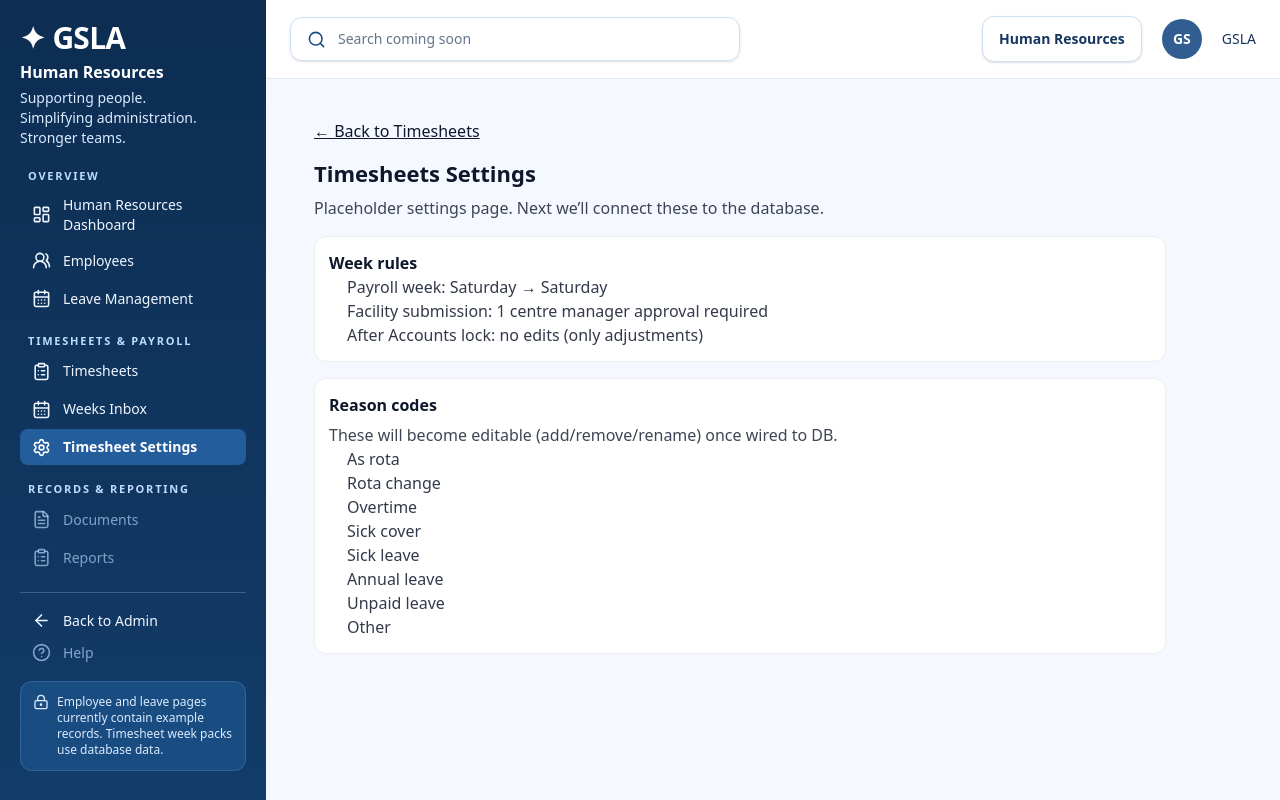
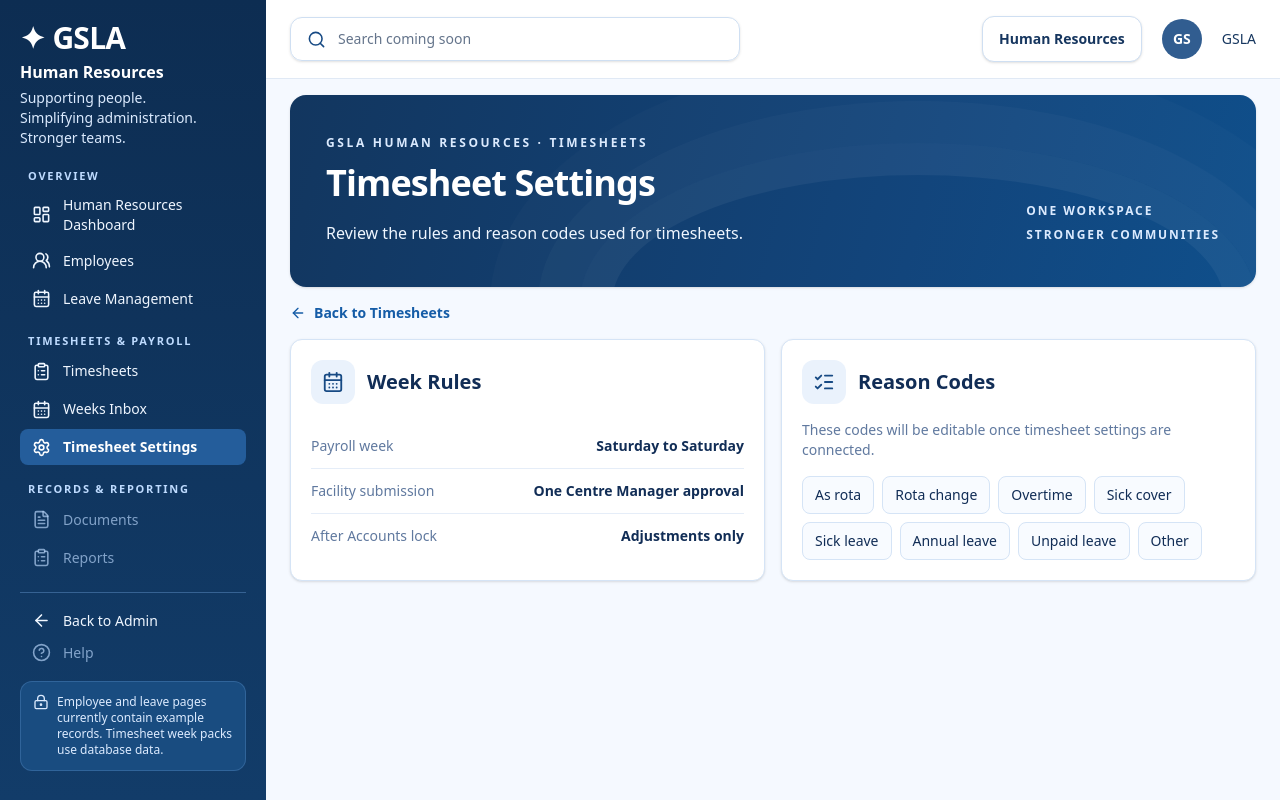
Before and after one commit to gibfesta/gsla-new-sdu, a Next.js app: page /human-resources/timesheets/settings in a window 1280 px wide. Built offline with nearby package versions, Linux system fonts and the light colour scheme.

Commit message:
Unify department subpage styling with Facilities

```diff
--- a/app/globals.css
+++ b/app/globals.css
@@ -3,3 +3,22 @@
 html, body {
   height: 100%;
 }
+
+/* Department pages share one banner; retain their existing controls and content below it. */
+.department-page-content:not(.department-page-detail) h1,
+.department-page-content:not(.department-page-detail) h1 + p {
+  display: none;
+}
+
+.department-page-content .rounded-2xl.border.border-slate-200.bg-white {
+  border-color: #d5e4f6;
+  border-radius: 0.75rem;
+}
+
+.department-page-overview > div > section:first-child {
+  display: none;
+}
+
+.department-page-content > div > .mt-6:first-child {
+  margin-top: 0;
+}
--- a/app/human-resources/timesheets/settings/page.tsx
+++ b/app/human-resources/timesheets/settings/page.tsx
@@ -1,55 +1,24 @@
+import Link from "next/link";
+import { ArrowLeft, CalendarDays, ListChecks } from "lucide-react";
+
 export default function TimesheetsSettingsPage() {
   return (
-    <div style={{ padding: 24, maxWidth: 900 }}>
-      <a href="/human-resources/timesheets" style={{ textDecoration: "underline" }}>
-        ← Back to Timesheets
-      </a>
-
-      <h1 style={{ fontSize: 22, fontWeight: 800, marginTop: 14 }}>Timesheets Settings</h1>
-      <p style={{ marginTop: 6, opacity: 0.8 }}>
-        Placeholder settings page. Next we’ll connect these to the database.
-      </p>
-
-      <div
-        style={{
-          marginTop: 16,
-          padding: 14,
-          border: "1px solid #eee",
-          borderRadius: 12,
-          background: "#fff",
-        }}
-      >
-        <h2 style={{ fontSize: 16, fontWeight: 800, marginTop: 0 }}>Week rules</h2>
-        <ul style={{ margin: 0, paddingLeft: 18, opacity: 0.85 }}>
-          <li>Payroll week: Saturday → Saturday</li>
-          <li>Facility submission: 1 centre manager approval required</li>
-          <li>After Accounts lock: no edits (only adjustments)</li>
-        </ul>
-      </div>
-
-      <div
-        style={{
-          marginTop: 16,
-          padding: 14,
-          border: "1px solid #eee",
-          borderRadius: 12,
-          background: "#fff",
-        }}
-      >
-        <h2 style={{ fontSize: 16, fontWeight: 800, marginTop: 0 }}>Reason codes</h2>
-        <p style={{ marginTop: 6, opacity: 0.8 }}>
-          These will become editable (add/remove/rename) once wired to DB.
-        </p>
-        <ul style={{ margin: 0, paddingLeft: 18, opacity: 0.85 }}>
-          <li>As rota</li>
-          <li>Rota change</li>
-          <li>Overtime</li>
-          <li>Sick cover</li>
-          <li>Sick leave</li>
-          <li>Annual leave</li>
-          <li>Unpaid leave</li>
-          <li>Other</li>
-        </ul>
+    <div className="space-y-4">
+      <Link href="/human-resources/timesheets" className="inline-flex items-center gap-2 text-sm font-semibold text-[#155ca7] hover:underline"><ArrowLeft size={16} aria-hidden="true" />Back to Timesheets</Link>
+      <div className="grid gap-4 lg:grid-cols-2">
+        <section className="rounded-xl border border-[#d5e4f6] bg-white p-5 shadow-sm">
+          <div className="flex items-center gap-3"><span className="flex h-11 w-11 items-center justify-center rounded-xl bg-[#eaf2fc] text-[#174a84]"><CalendarDays size={22} aria-hidden="true" /></span><h2 className="text-xl font-bold">Week Rules</h2></div>
+          <dl className="mt-5 divide-y divide-[#e5edf8] text-sm">
+            <div className="flex justify-between gap-4 py-3"><dt className="text-[#60799f]">Payroll week</dt><dd className="font-semibold">Saturday to Saturday</dd></div>
+            <div className="flex justify-between gap-4 py-3"><dt className="text-[#60799f]">Facility submission</dt><dd className="text-right font-semibold">One Centre Manager approval</dd></div>
+            <div className="flex justify-between gap-4 py-3"><dt className="text-[#60799f]">After Accounts lock</dt><dd className="text-right font-semibold">Adjustments only</dd></div>
+          </dl>
+        </section>
+        <section className="rounded-xl border border-[#d5e4f6] bg-white p-5 shadow-sm">
+          <div className="flex items-center gap-3"><span className="flex h-11 w-11 items-center justify-center rounded-xl bg-[#eaf2fc] text-[#174a84]"><ListChecks size={22} aria-hidden="true" /></span><h2 className="text-xl font-bold">Reason Codes</h2></div>
+          <p className="mt-4 text-sm text-[#60799f]">These codes will be editable once timesheet settings are connected.</p>
+          <div className="mt-4 flex flex-wrap gap-2">{["As rota", "Rota change", "Overtime", "Sick cover", "Sick leave", "Annual leave", "Unpaid leave", "Other"].map((reason) => <span key={reason} className="rounded-lg border border-[#d5e4f6] bg-[#f8fbff] px-3 py-2 text-sm font-medium">{reason}</span>)}</div>
+        </section>
       </div>
     </div>
   );
--- a/app/sports-development/reports/page.tsx
+++ b/app/sports-development/reports/page.tsx
@@ -410,7 +410,7 @@ export default function StatsPage() {
           </Pill>
           <Pill tone="emerald">
             <Activity size={14} />
-            Live demo
+            Example data
           </Pill>
 
           {/* Sport filter */}
--- a/components/app-shell/AppShell.tsx
+++ b/components/app-shell/AppShell.tsx
@@ -13,6 +13,7 @@ import HumanResourcesSidebar from "@/components/human-resources/HumanResourcesSi
 import HumanResourcesHeader from "@/components/human-resources/HumanResourcesHeader";
 import FinanceSidebar from "@/components/finance/FinanceSidebar";
 import FinanceHeader from "@/components/finance/FinanceHeader";
+import DepartmentPageFrame from "@/components/shared/DepartmentPageFrame";
 
 export default function AppShell({ children }: { children: React.ReactNode }) {
   const pathname = usePathname();
@@ -49,7 +50,7 @@ export default function AppShell({ children }: { children: React.ReactNode }) {
         <SportsDevelopmentSidebar />
         <div className="min-w-0 flex-1">
           <SportsDevelopmentHeader />
-          <main className="mx-auto w-full max-w-[1600px] px-4 pb-8 pt-4 sm:px-6 lg:px-6">{children}</main>
+          <main className="mx-auto w-full max-w-[1600px] px-4 pb-8 pt-4 sm:px-6 lg:px-6"><DepartmentPageFrame department="sports-development">{children}</DepartmentPageFrame></main>
         </div>
       </div>
     );
@@ -61,7 +62,7 @@ export default function AppShell({ children }: { children: React.ReactNode }) {
         <HumanResourcesSidebar />
         <div className="min-w-0 flex-1">
           <HumanResourcesHeader />
-          <main className="mx-auto w-full max-w-[1600px] px-4 pb-8 pt-4 sm:px-6 lg:px-6">{children}</main>
+          <main className="mx-auto w-full max-w-[1600px] px-4 pb-8 pt-4 sm:px-6 lg:px-6"><DepartmentPageFrame department="human-resources">{children}</DepartmentPageFrame></main>
         </div>
       </div>
     );
@@ -73,7 +74,7 @@ export default function AppShell({ children }: { children: React.ReactNode }) {
         <FinanceSidebar />
         <div className="min-w-0 flex-1">
           <FinanceHeader />
-          <main className="mx-auto w-full max-w-[1600px] px-4 pb-8 pt-4 sm:px-6 lg:px-6">{children}</main>
+          <main className="mx-auto w-full max-w-[1600px] px-4 pb-8 pt-4 sm:px-6 lg:px-6"><DepartmentPageFrame department="finance">{children}</DepartmentPageFrame></main>
         </div>
       </div>
     );
--- /dev/null
+++ b/components/shared/DepartmentPageFrame.tsx
@@ -0,0 +1,59 @@
+"use client";
+
+import { usePathname } from "next/navigation";
+
+type Department = "sports-development" | "human-resources" | "finance";
+
+const descriptions: Record<Department, Record<string, [string, string]>> = {
+  "sports-development": {
+    sports: ["Sports & Associations", "Explore the sports, associations and people in the GSLA workspace."],
+    reports: ["Participation Statistics", "Review participation, retention and activity across sports."],
+    teams: ["Teams", "Manage association teams and their league assignments."],
+    leagues: ["Leagues", "Organise competitions and the teams taking part."],
+    "associations/forms": ["Forms", "Manage association registrations, annual submissions and funding applications."],
+    "associations/registration": ["Annual Association Registration", "Complete the annual registration for your association."],
+    "associations/form-b": ["Financial Assistance Application", "Prepare and review your funding application."],
+    "associations/form-c": ["Results & Outcomes", "Record the outcomes of a funded project."],
+  },
+  "human-resources": {
+    employees: ["Employees", "View employee records and manage your people workspace."],
+    leave: ["Leave Management", "Review leave requests and staff availability."],
+    timesheets: ["Timesheets", "Manage timesheets and payroll week packs."],
+    "timesheets/weeks": ["Weeks Inbox", "Review and manage facility payroll week packs."],
+    "timesheets/settings": ["Timesheet Settings", "Review the rules and reason codes used for timesheets."],
+  },
+  finance: {},
+};
+
+function titleCase(segment: string) {
+  return decodeURIComponent(segment).replace(/-/g, " ").replace(/\b\w/g, (letter) => letter.toUpperCase());
+}
+
+export default function DepartmentPageFrame({ department, children }: { department: Department; children: React.ReactNode }) {
+  const pathname = usePathname();
+  const route = pathname.slice(`/${department}/`.length).replace(/\/$/, "");
+  if (!route || route === "dashboard") return <>{children}</>;
+
+  const parts = route.split("/");
+  const known = descriptions[department][route];
+  const isSportDetail = department === "sports-development" && parts[0] === "sports" && parts.length > 2;
+  const isWeekDetail = department === "human-resources" && parts[0] === "timesheets" && parts[1] === "weeks" && parts.length > 2;
+  const hasRecordHeading = (department === "sports-development" && ((parts[0] === "sports" && parts.length > 1) || (parts[0] === "leagues" && parts.length > 1 && parts[1] !== "add"))) || (department === "human-resources" && parts[0] === "employees" && parts.length > 1);
+  const title = known?.[0] ?? (isSportDetail ? `${titleCase(parts[1])} ${titleCase(parts[2])}` : isWeekDetail ? "Week Pack" : hasRecordHeading ? parts[0] === "employees" ? "Employee Profile" : parts[0] === "leagues" ? "League Workspace" : `${titleCase(parts[1])} Overview` : parts.at(-1) === "add" ? `Add ${titleCase(parts.at(-2) ?? "Record")}` : titleCase(parts.at(-1) ?? "Overview"));
+  const description = known?.[1] ?? (department === "sports-development" ? "Explore and manage Sports Development Unit activity." : department === "human-resources" ? "View and manage Human Resources records." : "Review Finance Department activity.");
+  const name = department === "sports-development" ? "Sports Development Unit" : department === "human-resources" ? "Human Resources" : "Finance Department";
+  const section = parts.length > 1 ? titleCase(parts[0]) : "Department Workspace";
+
+  return (
+    <div className="space-y-4 text-[#112d56]">
+      <section className="relative overflow-hidden rounded-2xl bg-[linear-gradient(105deg,#12365f_0%,#12457c_65%,#0f4f8b_100%)] px-7 py-9 text-white shadow-sm sm:px-9 sm:py-10">
+        <div aria-hidden="true" className="pointer-events-none absolute -bottom-44 right-0 h-80 w-[70%] rounded-[50%] border-[32px] border-white/5 shadow-[0_0_0_42px_rgba(255,255,255,0.025),0_0_0_90px_rgba(255,255,255,0.015)]" />
+        <div className="relative flex flex-wrap items-end justify-between gap-6">
+          <div><p className="text-xs font-bold uppercase tracking-[0.22em] text-blue-100">GSLA {name} · {section}</p><h1 className="mt-3 text-3xl font-extrabold tracking-tight sm:text-4xl">{title}</h1><p className="mt-4 max-w-3xl text-base leading-7 text-blue-50">{description}</p></div>
+          <p className="text-xs font-semibold uppercase leading-6 tracking-[0.16em] text-blue-100">One workspace<br />Stronger communities</p>
+        </div>
+      </section>
+      <div className={`department-page-content${route === "sports" ? " department-page-overview" : ""}${hasRecordHeading ? " department-page-detail" : ""}`}>{children}</div>
+    </div>
+  );
+}
```
